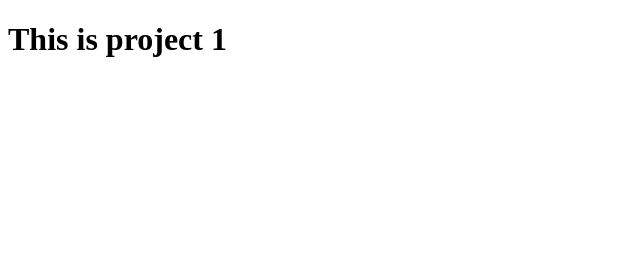
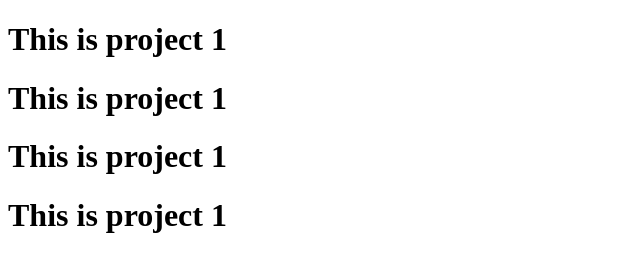
Before and after one commit to shayamgaur/project-1, a plain HTML site: page index.html in a window 1280 px wide. Shown: the whole page, without its empty margins (0-640 px from the left). Drawn offline with Linux system fonts and the light colour scheme.

Commit message:
chenge first commit

```diff
--- a/index.html
+++ b/index.html
@@ -8,6 +8,10 @@
 </head>
 
 <body>
+
+    <h1>This is project 1</h1>
+    <h1>This is project 1</h1>
+    <h1>This is project 1</h1>
     <h1>This is project 1</h1>
 </body>
 
```
